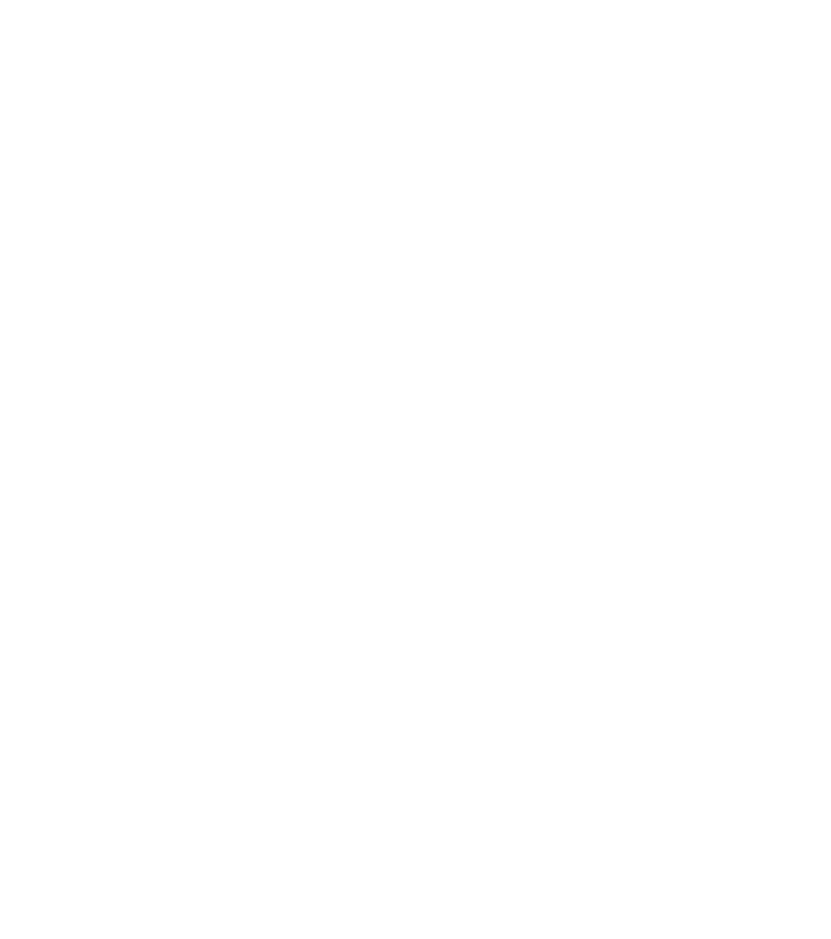
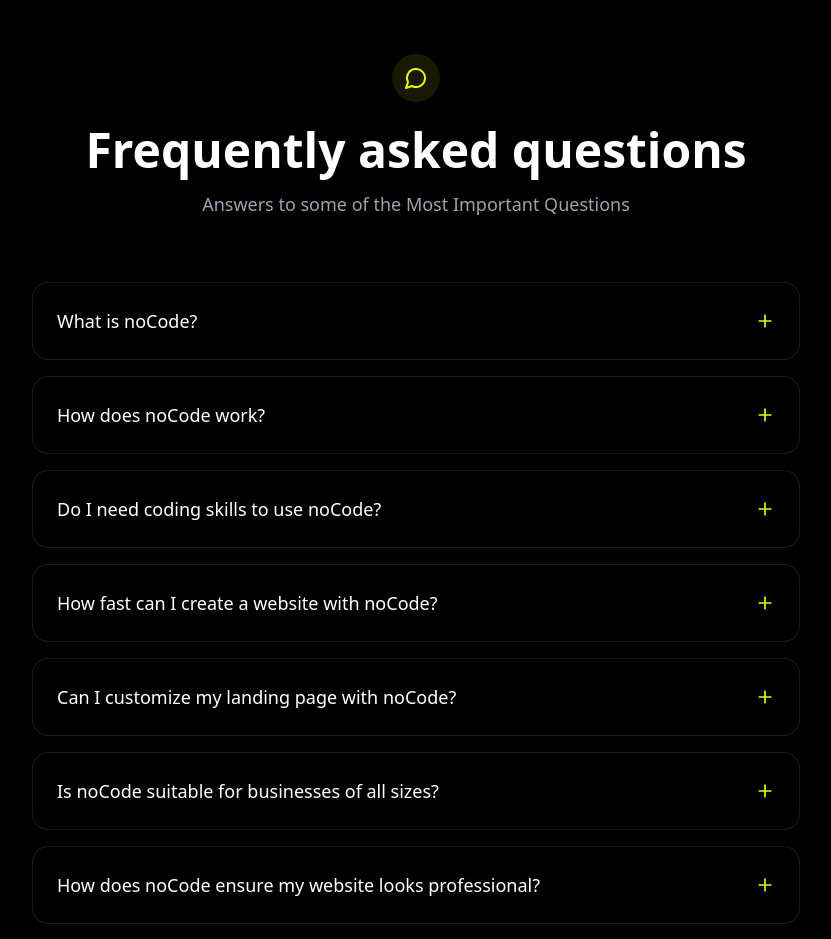
Before and after one commit to Nikhil-Kumar-02/noCode-Hub, a React (Vite) app in the folder Client/: page / in a window 1280 px wide. Shown: the part 3900-4839 px from the top of the page, without its empty margins (224-1055 px from the left). Before the commit the page ends 3874 px from the top, so only its background shows below. Built offline with nearby package versions, Linux system fonts and the light colour scheme.

Commit message:
FAQsSection created

```diff
--- /dev/null
+++ b/Client/src/components/homePage/FAQs.jsx
@@ -0,0 +1,137 @@
+
+import React, { useState } from 'react';
+import { motion, AnimatePresence } from 'framer-motion';
+import { Plus, Minus, MessageCircle } from 'lucide-react';
+
+const FAQItem = ({ question, answer, isOpen, onToggle }) => (
+  <motion.div
+    initial={{ opacity: 0, y: 20 }}
+    animate={{ opacity: 1, y: 0 }}
+    transition={{ duration: 0.5 }}
+    className="group"
+  >
+    <button
+      onClick={onToggle}
+      className="w-full p-6 flex items-center justify-between rounded-2xl bg-black/40 border border-white/10 backdrop-blur-sm hover:bg-black/60 transition-all"
+    >
+      <span className="text-left text-lg text-white group-hover:text-[#e6fb04] transition-colors">
+        {question}
+      </span>
+      {isOpen ? (
+        <Minus className="w-5 h-5 text-[#e6fb04]" />
+      ) : (
+        <Plus className="w-5 h-5 text-[#e6fb04]" />
+      )}
+    </button>
+    <AnimatePresence>
+      {isOpen && (
+        <motion.div
+          initial={{ opacity: 0, height: 0 }}
+          animate={{ opacity: 1, height: "auto" }}
+          exit={{ opacity: 0, height: 0 }}
+          transition={{ duration: 0.3 }}
+          className="overflow-hidden"
+        >
+          <div className="p-6 text-gray-400">
+            {answer}
+          </div>
+        </motion.div>
+      )}
+    </AnimatePresence>
+  </motion.div>
+);
+
+export default function FAQs() {
+  const [openIndex, setOpenIndex] = useState(null);
+
+  const faqs = [
+    {
+      question: "What is noCode?",
+      answer: "noCode is an AI-powered web design platform that allows you to create professional websites without any coding knowledge. It uses advanced artificial intelligence to transform your ideas into fully functional, responsive websites."
+    },
+    {
+      question: "How does noCode work?",
+      answer: "Simply describe your website vision in plain language, and our AI will generate a complete design. You can then customize every aspect using our intuitive interface, and our AI will implement the changes in real-time."
+    },
+    {
+      question: "Do I need coding skills to use noCode?",
+      answer: "No coding skills are required! noCode is designed for everyone, from beginners to professionals. Our AI handles all the technical aspects while you focus on your vision and content."
+    },
+    {
+      question: "How fast can I create a website with noCode?",
+      answer: "You can have a fully functional website ready in minutes. Our AI processes your requirements instantly and generates a complete website that you can refine and publish immediately."
+    },
+    {
+      question: "Can I customize my landing page with noCode?",
+      answer: "Every aspect of your website is customizable. From layouts to colors, fonts, and content, you have full control over the appearance and functionality of your site."
+    },
+    {
+      question: "Is noCode suitable for businesses of all sizes?",
+      answer: "Yes! Whether you're a solo entrepreneur, small business, or large enterprise, noCode scales to meet your needs. We offer different plans to accommodate various business sizes and requirements."
+    },
+    {
+      question: "How does noCode ensure my website looks professional?",
+      answer: "Our AI is trained on thousands of professional websites and follows the latest design trends and best practices. It ensures your website is not only beautiful but also functional and user-friendly."
+    },
+    {
+      question: "Does noCode offer customer support?",
+      answer: "Yes, we provide comprehensive customer support. Depending on your plan, you have access to email support, live chat, and dedicated support representatives to help you with any questions."
+    },
+    {
+      question: "Is there a free trial available for noCode?",
+      answer: "Yes! You can try noCode free for 14 days. This gives you full access to our platform's features so you can experience the power of AI-driven web design firsthand."
+    },
+    {
+      question: "How can I get started with noCode?",
+      answer: "Simply sign up for a free trial on our website. No credit card is required to start. Once registered, you can immediately begin creating your website using our AI-powered platform."
+    }
+  ];
+
+  return (
+    <div className="min-h-screen bg-black py-20 px-4">
+      <div className="max-w-3xl mx-auto">
+        <motion.div
+          initial={{ opacity: 0, y: 20 }}
+          animate={{ opacity: 1, y: 0 }}
+          transition={{ duration: 0.8 }}
+          className="text-center mb-16"
+        >
+          <div className="flex justify-center mb-6">
+            <div className="w-12 h-12 rounded-full bg-[#e6fb04]/10 flex items-center justify-center">
+              <MessageCircle className="w-6 h-6 text-[#e6fb04]" />
+            </div>
+          </div>
+          <motion.div
+            initial={{ opacity: 0, scale: 0.95 }}
+            animate={{ opacity: 1, scale: 1 }}
+            transition={{ duration: 1, delay: 0.2 }}
+          >
+            <h2 className="text-4xl md:text-5xl font-bold text-white mb-4">
+              Frequently asked questions
+            </h2>
+          </motion.div>
+          <motion.p
+            initial={{ opacity: 0 }}
+            animate={{ opacity: 1 }}
+            transition={{ duration: 1, delay: 0.4 }}
+            className="text-gray-400 text-lg"
+          >
+            Answers to some of the Most Important Questions
+          </motion.p>
+        </motion.div>
+
+        <div className="space-y-4">
+          {faqs.map((faq, index) => (
+            <FAQItem
+              key={index}
+              question={faq.question}
+              answer={faq.answer}
+              isOpen={openIndex === index}
+              onToggle={() => setOpenIndex(openIndex === index ? null : index)}
+            />
+          ))}
+        </div>
+      </div>
+    </div>
+  );
+}
--- a/Client/src/components/homePage/Home.jsx
+++ b/Client/src/components/homePage/Home.jsx
@@ -5,6 +5,7 @@
 import Steps from './Steps';
 import Testimonial from './Testimonial';
 import PriceCards from './PriceCards';
+import FAQs from './FAQs';
 
 export default function Home() {
   return (
@@ -15,6 +16,7 @@
       <Steps/>
       <Testimonial/>
       <PriceCards/>
+      <FAQs/>
     </div>
   );
 }
```
